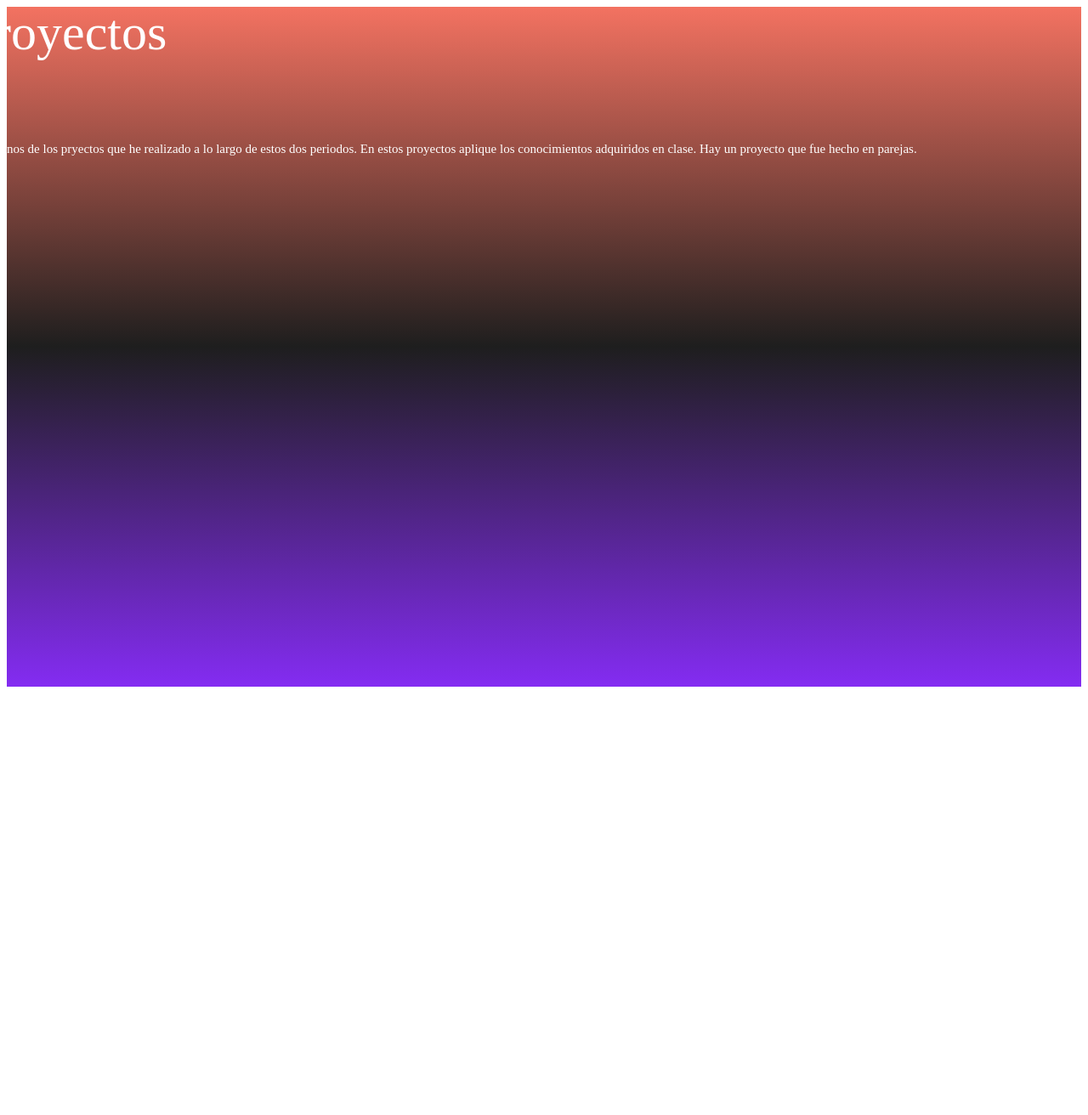
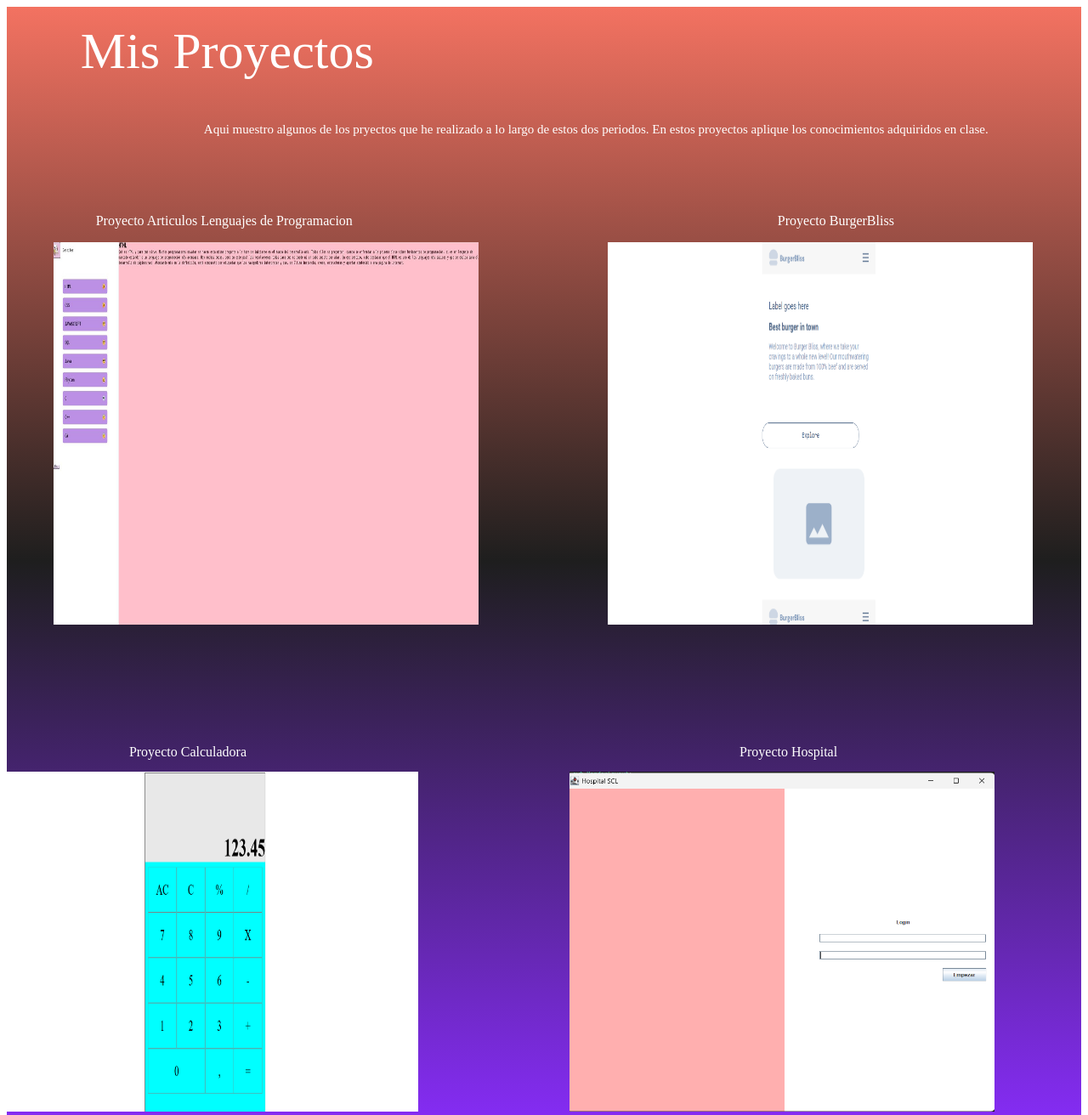
Before and after one commit to jenni-gonzalez1/Portafolio-2025, a plain HTML site: page index2.html in a window 1280 px wide. Shown: the whole page at 85% size. Before the commit the page ends 816 px from the top, so only its background shows below. Drawn offline with Linux system fonts and the light colour scheme.

Commit message:
Terminado

```diff
--- a/index.css
+++ b/index.css
@@ -55,7 +55,7 @@
     color: white;
     font-size: 10px;
     margin-top: 500px;
-    margin-left: -290px;
+    margin-left: -350px;
 }
 
 .titulo3 {
--- a/index.html
+++ b/index.html
@@ -3,7 +3,7 @@
 <head>
     <meta charset="UTF-8">
     <meta name="viewport" content="width=device-width, initial-scale=1.0">
-    <title>Document</title>
+    <title>Inicio</title>
 
     <link rel="stylesheet" href="index.css">
     <link rel="stylesheet" href="config.css">
@@ -39,13 +39,13 @@
 
            <a href="index3.html" class="titulo3">
 
-            <h>Herramientas</h>
+            <h>Herramientas y Stacks</h>
 
            </a>
 
            <a href="index4.html" class="titulo4">
 
-            <h>Stacks</h>
+            <h>Informacion personal</h>
 
            </a>
 
--- a/index2.css
+++ b/index2.css
@@ -1,9 +1,8 @@
 .cuadro2 {
     margin: 0;
-    height: 100vh;
+    height: 100%;
     background: linear-gradient(to bottom, #f37261, #1e1e1e , #842cf2);
-    font-family: Arial, sans-serif;
-    color: white;
+
     display: flex;
     justify-content: center;
     align-items: center;
@@ -12,13 +11,69 @@
 .Titulo {
     font-family: serif;
     font-size: 60px;
-    margin-top: -740px;
-    margin-left:-350px;
+    margin-top: -1200px;
+    margin-left:-200px;
+    color: white;
 }
 
 .descripcion {
     font-family: serif;
     font-size:15px;
+    margin-left: -200px;
+    margin-top: -1000px;
+    color: white;
+}
+
+.articulo {
+    width: 500px;
+    height: 450px;
+    margin-top: -100px;
+    margin-left: -550px;
+}
+
+.burger {
+    width: 500px;
+    height: 450px;
+    margin-top: -100px;
+    margin-left: 150px;
+}
+
+.calculadora {
+    width: 500px;
+    height: 400px;
+    margin-top: 900px;
+    margin-left: -1060px;
+
+}
+
+.hospital {
+    width: 500px;
+    height: 400px;
+    margin-top: 900px;
+    margin-left: 380px;
+}
+
+
+.proyecto {
+    color: white;
+    margin-left: -1000px;
+    margin-top: -800px;
+}
+
+.burgerbliss {
+    color: white;
+    margin-left: -150px;
+    margin-top: -800px;
+}
+
+.calcu {
+    color: white;
+    margin-left: -900px;
+    margin-top: 450px;
+}
+
+.Hospital {
+    color: white;
     margin-left: -300px;
-    margin-top: -450px;
+    margin-top: 450px;
 }
--- a/index2.html
+++ b/index2.html
@@ -3,7 +3,7 @@
 <head>
     <meta charset="UTF-8">
     <meta name="viewport" content="width=device-width, initial-scale=1.0">
-    <title>Document</title>
+    <title>Mis proyectos</title>
 
     <link rel="stylesheet" href="index.html">
     <link rel="stylesheet" href="index2.css">
@@ -17,8 +17,40 @@
 
         <p class="descripcion">Aqui muestro algunos de los pryectos que he realizado a lo largo de estos dos periodos.
         En estos proyectos aplique los conocimientos adquiridos en clase.
-        Hay un proyecto que fue hecho en parejas.
         </p>
+
+        <a href="https://github.com/jenni-gonzalez1/Articulos-lenguajes-de-programacion" class="articulo">
+
+            <img src="assets/Proyecto articulos de programacion.png" alt="" class="articulo">
+
+        </a>
+
+        <h class="proyecto">Proyecto Articulos Lenguajes de Programacion</h>
+
+        <a href="https://github.com/jenni-gonzalez1/BurgerBliss" class="burger">
+
+            <img src="assets/Proyecto Burger Blis.png" alt="" class="burger">
+
+        </a>
+
+        <h class="burgerbliss">Proyecto BurgerBliss</h>
+
+        <a href="https://github.com/jenni-gonzalez1/Calculadora.2025">
+
+            <img src="assets/Proyecto Calculadora.png" alt="" class="calculadora">
+
+        </a>
+
+        <h class="calcu">Proyecto Calculadora</h>
+
+        <a href="https://github.com/jenni-gonzalez1/Hospital-2025">
+
+            <img src="assets/Proyecto Hospital.png" alt="" class="hospital">
+
+        </a>
+
+        <h class="Hospital">Proyecto Hospital</h>
+
 
     </div>
 
```
Also changed, not shown: index3.html (+1 -1 lines), index4.css (+43 -0 lines), index4.html (+13 -1 lines), assets/Facebook.png (added), assets/Github.png (added), assets/Proyecto Burger Blis.png (added), assets/Proyecto Calculadora.png (added), assets/Proyecto Hospital.png (added), assets/Proyecto MegaMart.png (added), assets/Proyecto articulos de programacion.png (added), assets/instagram.png (added), assets/tiktok.png (added).
